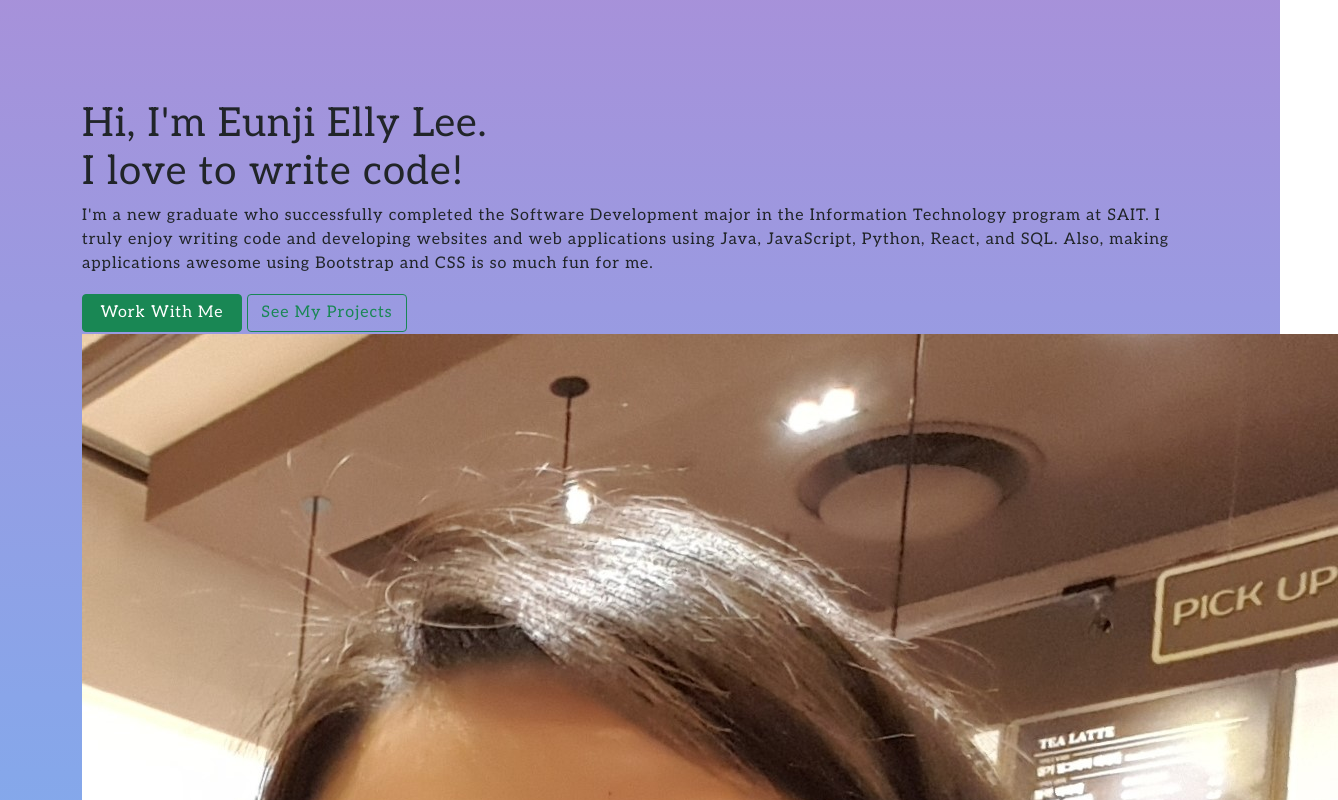
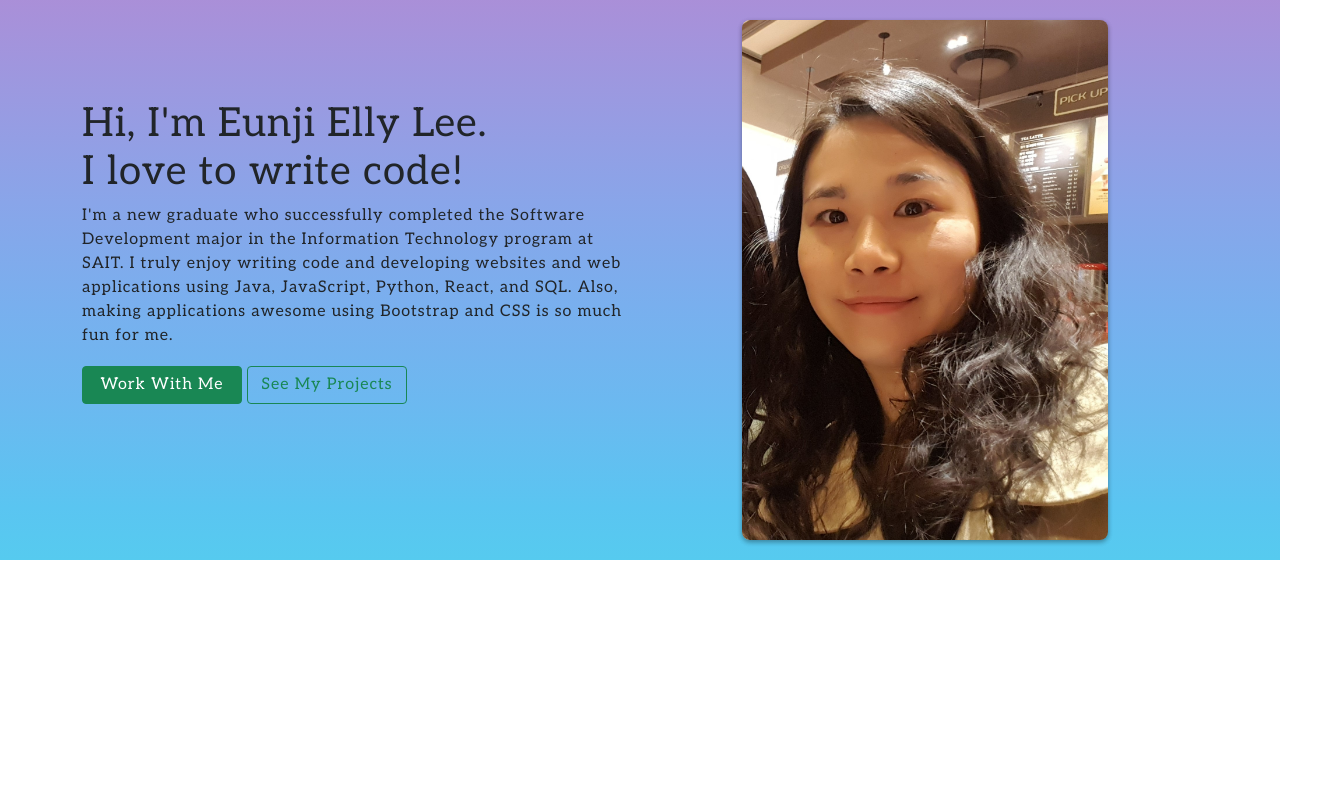
Before and after one commit to Eunji-Elly-Lee/Portfolio, a JavaScript app: page / in a window 1280 px wide. Shown: the top 800 px of the page, 1338 px wide, since content can reach past the window. Built offline with nearby package versions, Linux system fonts and the light colour scheme; the HTML template or start-up script is replaced by a standard one.

Commit message:
Update About.js

```diff
--- a/src/components/About.js
+++ b/src/components/About.js
@@ -25,8 +25,8 @@ function About() {
               <Button className="button" variant="outline-success" href="#projects">See My Projects</Button>
             </div>
           </Col>
-          <Col md>
-            <img className="snap" alt="snapshot" src={snapshot} />
+          <Col md className="snap">
+            <img alt="snapshot" src={snapshot} />
           </Col>
         </Row>
       </Container>
```
